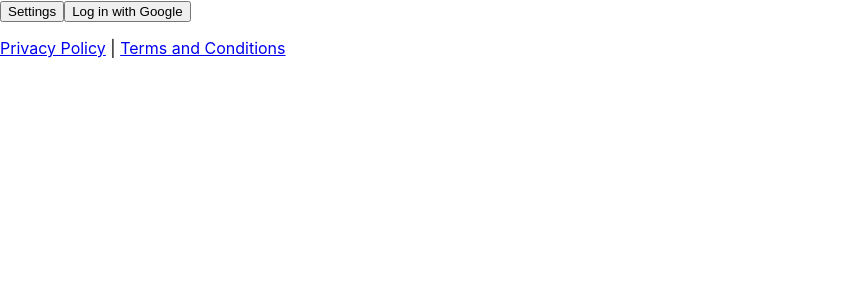
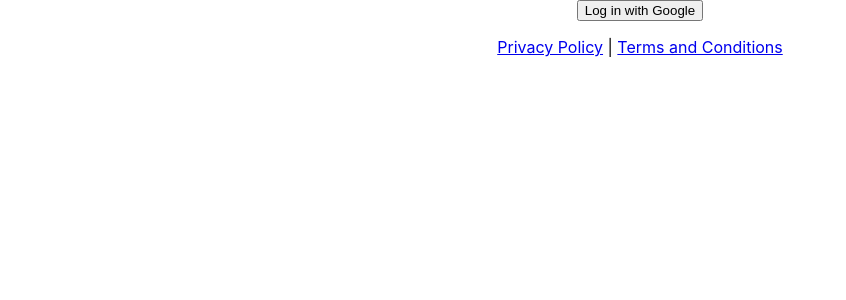
Before and after one commit to Phnxfyr/Youtube-Playlist-Sorter, a React (Create React App) app: page / in a window 1280 px wide. Shown: the top 300 px of the page, without its empty margins (0-846 px from the left). Built offline with nearby package versions, Linux system fonts and the light colour scheme.

Commit message:
Update redirect URI for Vercel

```diff
--- a/src/App.js
+++ b/src/App.js
@@ -127,10 +127,10 @@ function App() {
 
   const SettingsDrawer = () => (
     <>
-      {showSettings && (
+      {showSettings && isLoggedIn && (
         <>
           <div className="drawer-overlay" onClick={() => setShowSettings(false)} />
-          <div className={`settings-drawer open`}>
+          <div className={`settings-drawer open`} style={{ top: '60px' }}>
             <h2>Settings</h2>
             <div className="tab-buttons">
               <button onClick={() => setActiveTab('general')}>General</button>
@@ -181,9 +181,10 @@ function App() {
   );
 
   return (
-    <div className={theme}>
-      <button onClick={() => setShowSettings(true)}>Settings</button>
+    <div className={theme} style={{ display: 'flex' }}>
+      {isLoggedIn && <button onClick={() => setShowSettings(true)} style={{ position: 'fixed', top: 60, right: 10, zIndex: 1000 }}>Settings</button>}
       {SettingsDrawer()}
+      <div style={{ flex: 1, display: 'flex', justifyContent: 'center', alignItems: 'center', flexDirection: 'column' }}>
         {!isLoggedIn ? (
           <button onClick={() => {
             const CLIENT_ID = '53619685564-bbu592j78l7ir1unr3v5orbvc7ri1eu5.apps.googleusercontent.com';
@@ -243,6 +244,7 @@ function App() {
         )}
         <p><a href="/privacy.html">Privacy Policy</a> | <a href="/terms.html">Terms and Conditions</a></p>
       </div>
+    </div>
   );
 }
 
```
Lines whose indentation alone changed are shown as unchanged.
